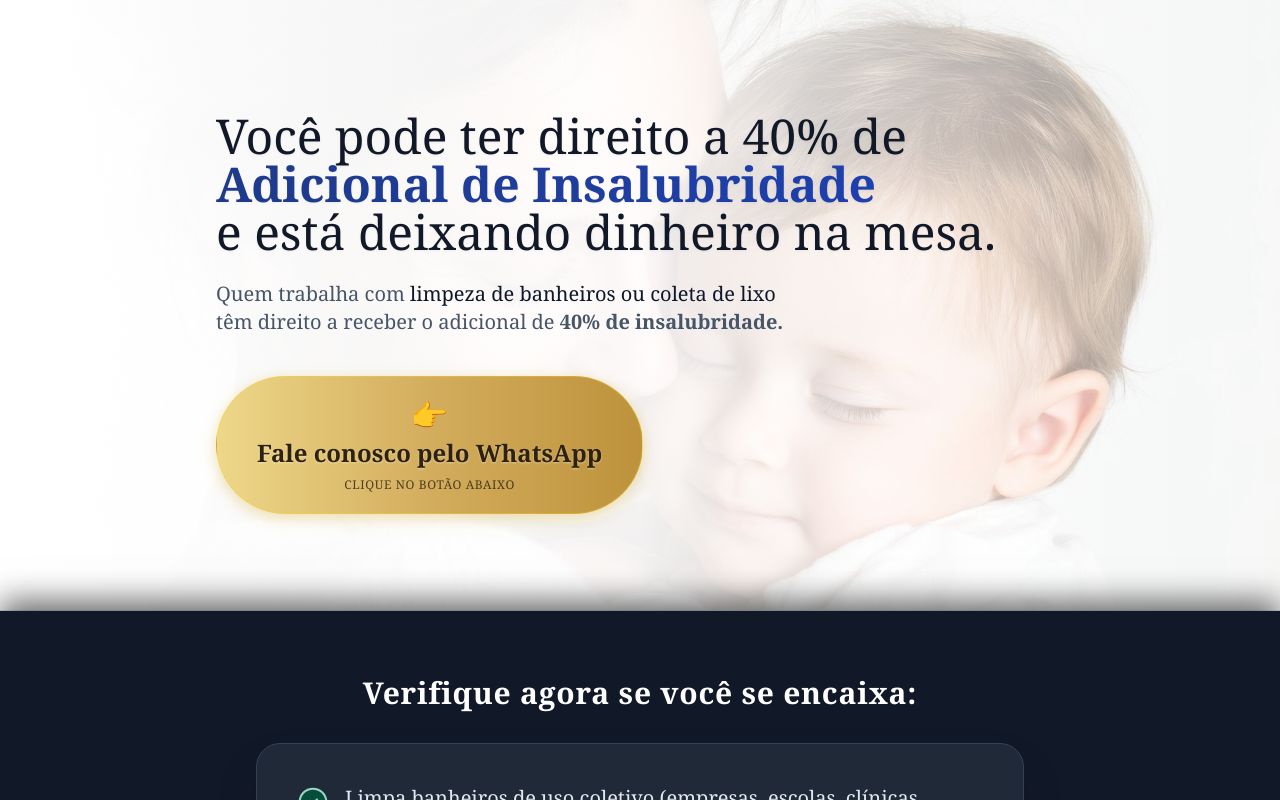
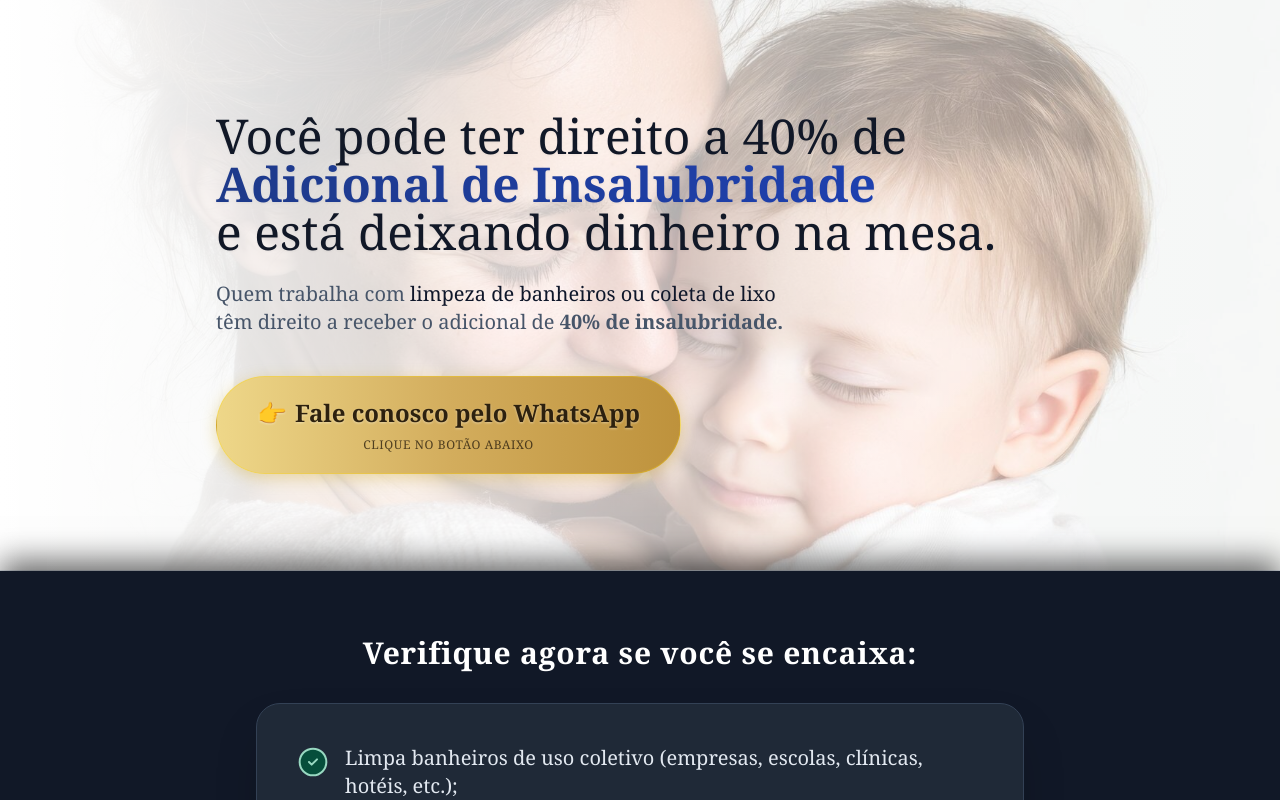
Before and after one commit to AllesGui/woloczyn-portal, a React (Vite) app in the folder frontend/: page /landingpage/insalubridade in a window 1280 px wide. Shown: the top 800 px of the page. Built offline with nearby package versions, Linux system fonts and the light colour scheme; no server answers.

Commit message:
style: move emoji to left of text and adjust desktop fade to 50%

```diff
--- a/frontend/src/pages/LandingBpcLoas.tsx
+++ b/frontend/src/pages/LandingBpcLoas.tsx
@@ -22,7 +22,7 @@ export default function LandingBpcLoas() {
                 >
                 </div>
                 {/* The actual color fade that overlays the image on the left side so text is readable */}
-                <div className="absolute inset-0 z-0 bg-gradient-to-r from-[#162332] via-[#162332]/90 to-transparent hidden md:block"></div>
+                <div className="absolute inset-0 z-0 bg-gradient-to-r from-[#162332] via-[#162332]/50 to-transparent hidden md:block"></div>
                 <div className="absolute inset-0 z-0 bg-[#162332]/20 md:hidden"></div>
 
                 <div className="relative z-10 max-w-4xl mx-auto px-6 pt-16 pb-12 md:pt-24 md:pb-16 flex flex-col items-start text-left">
@@ -41,9 +41,8 @@ export default function LandingBpcLoas() {
                         className="inline-flex flex-col items-center justify-center self-center md:self-start bg-gradient-to-r from-[#EED789] via-[#D3AD5D] to-[#BE923C] hover:brightness-110 text-[#2D210F] font-bold px-10 py-5 w-auto rounded-full shadow-[0_4px_15px_rgba(0,0,0,0.3)] transition-all transform hover:scale-[1.02] active:scale-[0.98] border border-[#F3E5AB]/60 text-center"
                     >
                         <div className="flex flex-col items-center justify-center">
-                            <span className="text-3xl mb-1">👉</span>
-                            <span className="text-xl md:text-2xl leading-tight drop-shadow-[0_1px_1px_rgba(255,255,255,0.4)]">
-                                Fale conosco pelo WhatsApp
+                            <span className="text-xl md:text-2xl leading-tight drop-shadow-[0_1px_1px_rgba(255,255,255,0.4)] flex items-center justify-center gap-2">
+                                <span className="text-2xl">👉</span> Fale conosco pelo WhatsApp
                             </span>
                             <span className="text-xs font-medium opacity-80 mt-2 uppercase tracking-wider block">
                                 Clique no botão abaixo
--- a/frontend/src/pages/LandingInsalubridade.tsx
+++ b/frontend/src/pages/LandingInsalubridade.tsx
@@ -23,7 +23,7 @@ export default function LandingInsalubridade() {
                 >
                 </div>
                 {/* Light gradient fade over the image on the left side */}
-                <div className="absolute inset-0 z-0 bg-gradient-to-r from-white via-white/90 to-transparent hidden md:block"></div>
+                <div className="absolute inset-0 z-0 bg-gradient-to-r from-white via-white/50 to-transparent hidden md:block"></div>
                 <div className="absolute inset-0 z-0 bg-white/20 md:hidden"></div>
 
                 <div className="relative z-10 max-w-4xl mx-auto px-6 pt-20 pb-16 md:pt-28 md:pb-24 text-left">
@@ -42,9 +42,8 @@ export default function LandingInsalubridade() {
                         className="inline-flex flex-col items-center justify-center self-center md:self-start bg-gradient-to-r from-[#EED789] via-[#D3AD5D] to-[#BE923C] hover:brightness-110 text-[#2D210F] font-bold px-10 py-5 w-auto rounded-full shadow-[0_4px_15px_rgba(212,175,55,0.4)] transition-all transform hover:scale-[1.02] active:scale-[0.98] border border-[#FFD700]/30 text-center"
                     >
                         <div className="flex flex-col items-center justify-center">
-                            <span className="text-3xl mb-1">👉</span>
-                            <span className="text-xl md:text-2xl leading-tight drop-shadow-[0_1px_1px_rgba(255,255,255,0.4)]">
-                                Fale conosco pelo WhatsApp
+                            <span className="text-xl md:text-2xl leading-tight drop-shadow-[0_1px_1px_rgba(255,255,255,0.4)] flex items-center justify-center gap-2">
+                                <span className="text-2xl">👉</span> Fale conosco pelo WhatsApp
                             </span>
                             <span className="text-xs font-medium opacity-80 mt-2 uppercase tracking-wider block">
                                 Clique no botão abaixo
```
